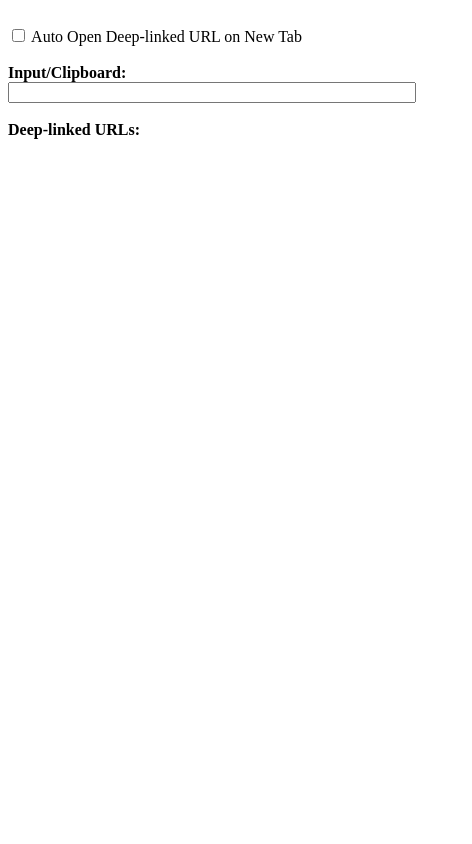
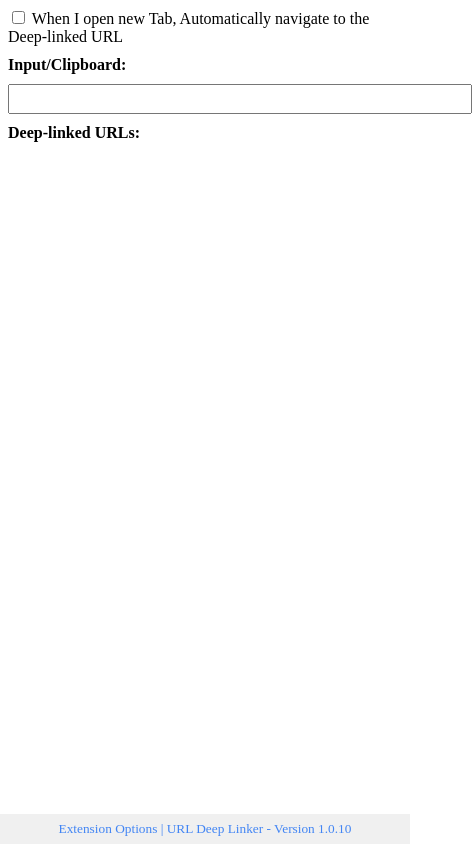
Before and after one commit to takrishna/auto-open-deep-link-url, a browser extension: page src/popup/popup.html in a window 400 px wide. Shown: the whole page, 472 px wide, since content can reach past the window. Drawn offline with Linux system fonts and the light colour scheme.

Commit message:
MVP - Complete

```diff
--- a/src/popup/popup.html
+++ b/src/popup/popup.html
@@ -9,20 +9,28 @@
         }
         .clipboard{
             outline: none;
-            width:400px;
+            width:450px;
+            padding: 5px;
+            font-size: 14px;
         }
         .clipboard :focus{
             outline: none;
             width:400px;
         }
+        .copyimg :hover{
+            opacity: 0;
+        }
         .copyimg{
             border-right: 2px solid rgb(168, 168, 168);
             padding-right: 10px;
-            background: url(../../images/copy.svg) no-repeat !important ;
+            background: url(../../images/copy.svg) no-repeat;
             height: 24px;
             width: 24px;
             display: inline-block;
             opacity: .5;
+        }
+        .goimg :hover{
+            opacity: 1;
         }
         .goimg{
             background: url(../../images/go.svg) no-repeat !important;
@@ -40,12 +48,16 @@
         .anchor{
             display: inline-block;
             width: 100%;
-            padding-top: 10px;
+            margin-bottom: 30px;
         }
         .anchor :hover{
-            background: rgb(197, 197, 197)
+            background-color:#f0f0f0
+        }
+        .aside-icons :hover{
+            opacity: 1;
         }
         .inlinesp{
+            font-size: 12px;
             display: inline-block;
             width: calc(100% - 75px);
             overflow: hidden;
@@ -55,18 +67,40 @@
             border: none;
             background: transparent;
         }
+        .footer{
+            text-align: center;
+            background:#f0f0f0;
+            height: 20px;
+            position: absolute;
+            line-height: 20px;
+            width: 100%;
+            bottom: 0;
+            left: 0;
+            padding: 5px;
+            font-size: smaller;
+            color: #4285f4 !important;
+        }
+        .footer a{
+            color: #4285f4 !important;
+            text-decoration: unset;
+        }
+        .label{
+            margin-top: 10px;
+            font-weight: bold;
+            margin-bottom: 10px;
+        }
     </style>
 </head>
 
 <body>
-    <br>
-    <div><input type="checkbox" id="autoOpen"> Auto Open Deep-linked URL on New Tab<br></div>
-    <br>
-    <div style="font-weight: bold">Input/Clipboard:</div>
+    <div><input type="checkbox" id="autoOpen"> When I open new Tab, Automatically navigate to the Deep-linked URL</div>
+    <div class="label">Input/Clipboard:</div>
     <input type="text" id="clipboard" class="clipboard"/>
-    <br><br>
-    <div style="font-weight: bold">Deep-linked URLs:</div>
+    <div class="label" style="margin-bottom: 0px">Deep-linked URLs:</div>
     <div id="anchor" class="anchor">
+    </div>
+    <div id="anchor" class="footer">
+        <a href="../options/options.html"> Extension Options </a>| <a href="https://github.com/takrishna/auto-open-deep-link-url">URL Deep Linker - Version 1.0.10</a>
     </div>
     <script src="popup.js"></script>
 </body>
--- a/src/popup/popup.js
+++ b/src/popup/popup.js
@@ -41,7 +41,7 @@ if (window.Worker) {
           ett = tpl;
       }
     }
-      document.getElementById("anchor").innerHTML = (ett)?ett:"No Match";
+      document.getElementById("anchor").innerHTML = (ett)?ett:"<div style='margin-top:10px;'> No Match </div>";
   }
   postMessage();
 }
```
